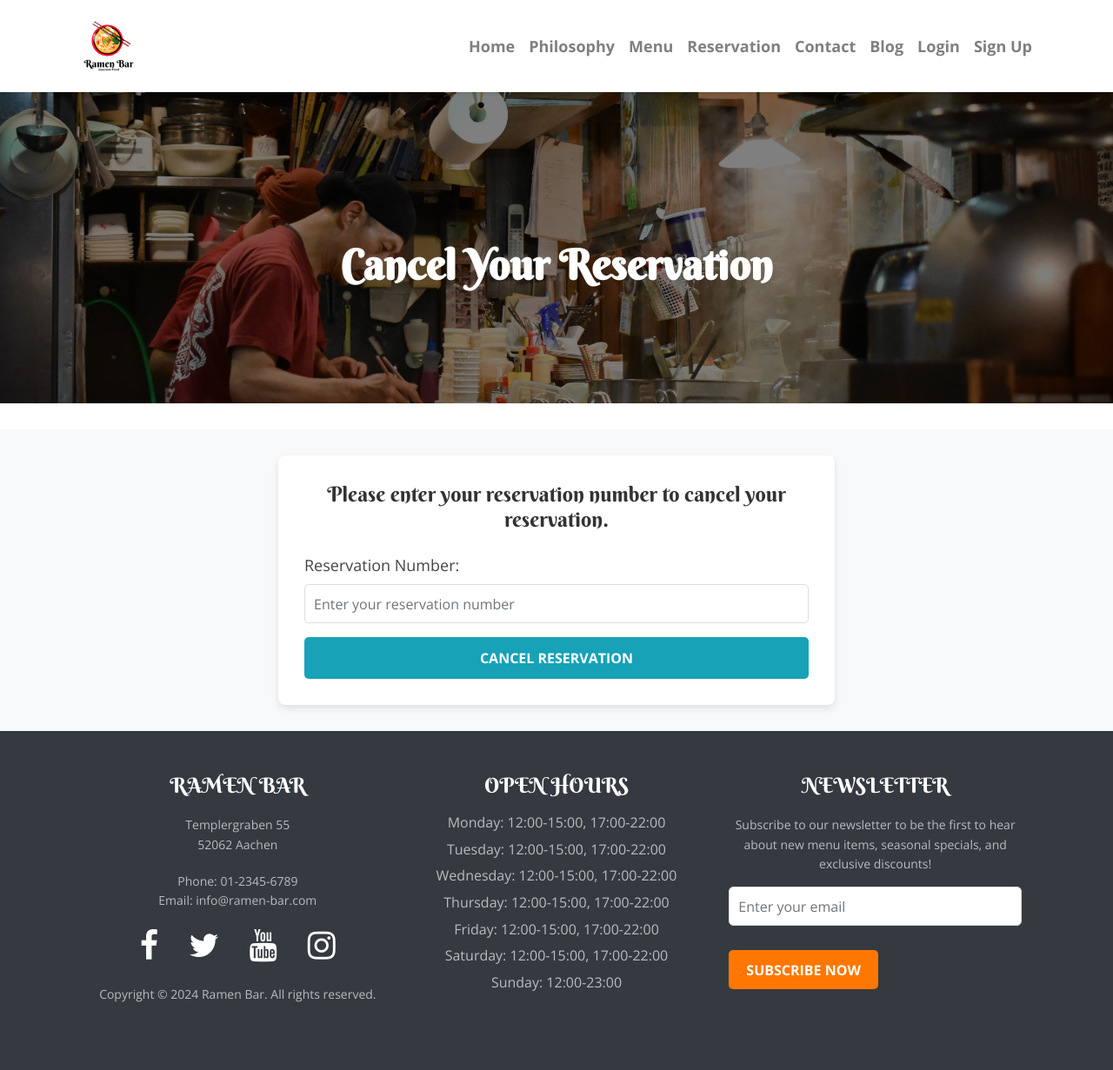
After one commit to micmic210/booking-app, a Django app: page /reservation/cancel/ in a window 1280 px wide. The commit adds this page. Shown: the whole page at 87% size. Run offline with Django 4.2, Linux system fonts and the light colour scheme; some libraries are stand-ins or nearby versions.

```diff
--- a/contact/templates/contact/contact.html
+++ b/contact/templates/contact/contact.html
@@ -21,7 +21,8 @@ Contact - Ramen Bar
     <div class="container">
         <div class="row justify-content-center">
             <div class="col-lg-8">
-                <form method="post" action="" class="bg-white p-4 rounded shadow-sm">
+                <form name="reg" method="post" action="" onsubmit="return validateForm()"
+                    class="bg-white p-4 rounded shadow-sm">
                 {% csrf_token %}
                 <!-- Name and Email Row -->
                 <div class="row mb-3">
--- /dev/null
+++ b/reservation/templates/reservation/cancellation.html
@@ -0,0 +1,47 @@
+{% extends 'base.html' %}
+{% load static %}
+
+{% block title %}
+Cancel Reservation - Ramen Bar
+{% endblock %}
+
+{% block content %}
+
+<!-- Common Header Section -->
+<section id="common-header" class="d-flex align-items-center justify-content-center position-relative text-white">
+    <div class="overlay"></div>
+    <div class="container text-center position-relative">
+        <h1 class="display-4 font-weight-bold">Cancel Your Reservation</h1>
+    </div>
+</section>
+
+<!-- Cancellation Form Section -->
+<section id="cancelReservation" class="d-flex align-items-center justify-content-center bg-light" style="padding: 30px 0;">
+    <div class="container" style="max-width: 50%; background-color: #ffffff; padding: 30px; border-radius: 8px; box-shadow: 0px 4px 8px rgba(0, 0, 0, 0.1);">
+        <h3 class="text-center mb-4" style="font-size: 1.5rem; color: #333;">Please enter your reservation number to cancel your reservation.</h3>
+
+        <!-- Flash Messages -->
+        {% if messages %}
+        <div class="flash-messages mb-4">
+            {% for message in messages %}
+            <div class="alert alert-{{ message.tags }} alert-dismissible fade show" role="alert">
+                {{ message }}
+                <button type="button" class="btn-close" data-bs-dismiss="alert" aria-label="Close"></button>
+            </div>
+            {% endfor %}
+        </div>
+        {% endif %}
+
+        <!-- Form -->
+        <form method="post" action="{% url 'cancel_reservation' %}">
+            {% csrf_token %}
+            <div class="form-group mb-3">
+                <label for="reservation_number" class="form-label">Reservation Number:</label>
+                <input type="text" name="reservation_number" id="reservation_number" class="form-control" placeholder="Enter your reservation number" required>
+            </div>
+            <button type="submit" class="btn btn-info w-100" style="background-color: #17a2b8; color: #fff; padding: 10px 15px; font-size: 1rem;">Cancel Reservation</button>
+        </form>
+    </div>
+</section>
+
+{% endblock %}
--- a/reservation/urls.py
+++ b/reservation/urls.py
@@ -2,8 +2,9 @@ from django.urls import path
 from . import views
 
 urlpatterns = [
-    path('', views.index, name='index'),
-    path('philosophy/', views.philosophy_view, name='philosophy'),
-    path('reservation/', views.reservation, name='reservation'),
-    path('confirmation/<str:reservation_number>/', views.confirmation, name='confirmation'),
+    path('', views.index, name='index'),  # Home page
+    path('philosophy/', views.philosophy_view, name='philosophy'),  # Philosophy page
+    path('reservation/', views.reservation, name='reservation'),  # Reservation form
+    path('confirmation/<str:reservation_number>/', views.confirmation, name='confirmation'),  # Confirmation
+    path('cancel/', views.cancel_reservation, name='cancel_reservation'),  # Cancel reservation
 ]
--- a/reservation/views.py
+++ b/reservation/views.py
@@ -1,6 +1,8 @@
 from django.shortcuts import render, get_object_or_404, redirect
 from .forms import ReservationForm
 from .models import Reservation
+from django.contrib import messages
+
 
 # Create your views here.
 
@@ -49,3 +51,84 @@ def confirmation(request, reservation_number):
     """
     reservation = get_object_or_404(Reservation, reservation_number=reservation_number)
     return render(request, 'reservation/confirmation.html', {'reservation': reservation})
+
+
+def cancel_reservation(request):
+    """
+    Simplified reservation cancellation logic.
+    """
+    if request.method == "POST":
+        reservation_number = request.POST.get("reservation_number")
+
+        try:
+            # Find the reservation by number
+            reservation = Reservation.objects.get(reservation_number=reservation_number)
+
+            # Delete the reservation
+            reservation.delete()
+            messages.success(request, "Your reservation has been successfully canceled.")
+        except Reservation.DoesNotExist:
+            # If reservation not found, display a warning message
+            messages.warning(request, "Reservation number not found. Please check and try again.")
+
+        return redirect("cancel_reservation")  # Redirect to the cancellation page
+
+    return render(request, "reservation/cancellation.html")
+
+    """
+    Handles reservation cancellation.
+    """
+    if request.method == "POST":
+        reservation_number = request.POST.get("reservation_number")
+        name = request.POST.get("name")
+
+        # Try to find the reservation in the database
+        try:
+            reservation = Reservation.objects.get(reservation_number=reservation_number, name=name)
+
+            # Check if the user confirmed the cancellation
+            if "confirm_cancel" in request.POST:
+                # Delete the reservation
+                reservation.delete()
+                messages.success(request, "Your reservation has been successfully canceled.")
+                return redirect("cancel_reservation")  # Redirect to prevent re-posting of form
+
+            # Display the reservation for confirmation
+            return render(request, "reservation/cancellation.html", {
+                "reservation": reservation,
+                "show_cancel_button": True
+            })
+        except Reservation.DoesNotExist:
+            # Reservation not found
+            messages.warning(request, "Reservation not found. Please check your reservation number and name.")
+            return render(request, "reservation/cancellation.html", {"show_cancel_button": False})
+
+    return render(request, "reservation/cancellation.html", {"show_cancel_button": False})
+
+    """
+    Handles reservation cancellation.
+    """
+    if request.method == "POST":
+        reservation_number = request.POST.get("reservation_number")
+        name = request.POST.get("name")
+
+        # Try to find the reservation in the database
+        try:
+            reservation = Reservation.objects.get(reservation_number=reservation_number, name=name)
+            if request.POST.get("confirm_cancel") == "true":
+                # Cancel the reservation if the user confirms
+                reservation.delete()
+                messages.success(request, "Your reservation has been successfully canceled.")
+                return redirect("cancel_reservation")
+            else:
+                # Display the reservation for confirmation
+                return render(request, "reservation/cancellation.html", {
+                    "reservation": reservation,
+                    "show_cancel_button": True
+                })
+        except Reservation.DoesNotExist:
+            # Reservation not found
+            messages.warning(request, "Reservation not found. Please check your reservation number and name.")
+            return render(request, "reservation/cancellation.html", {"show_cancel_button": False})
+
+    return render(request, "reservation/cancellation.html", {"show_cancel_button": False})
```
Also changed, not shown: contact/forms.py (+21 -3 lines), reservation/migrations/0002_alter_reservation_name_alter_reservation_phone.py (added), 2 other files. Lines whose indentation alone changed are shown as unchanged.
